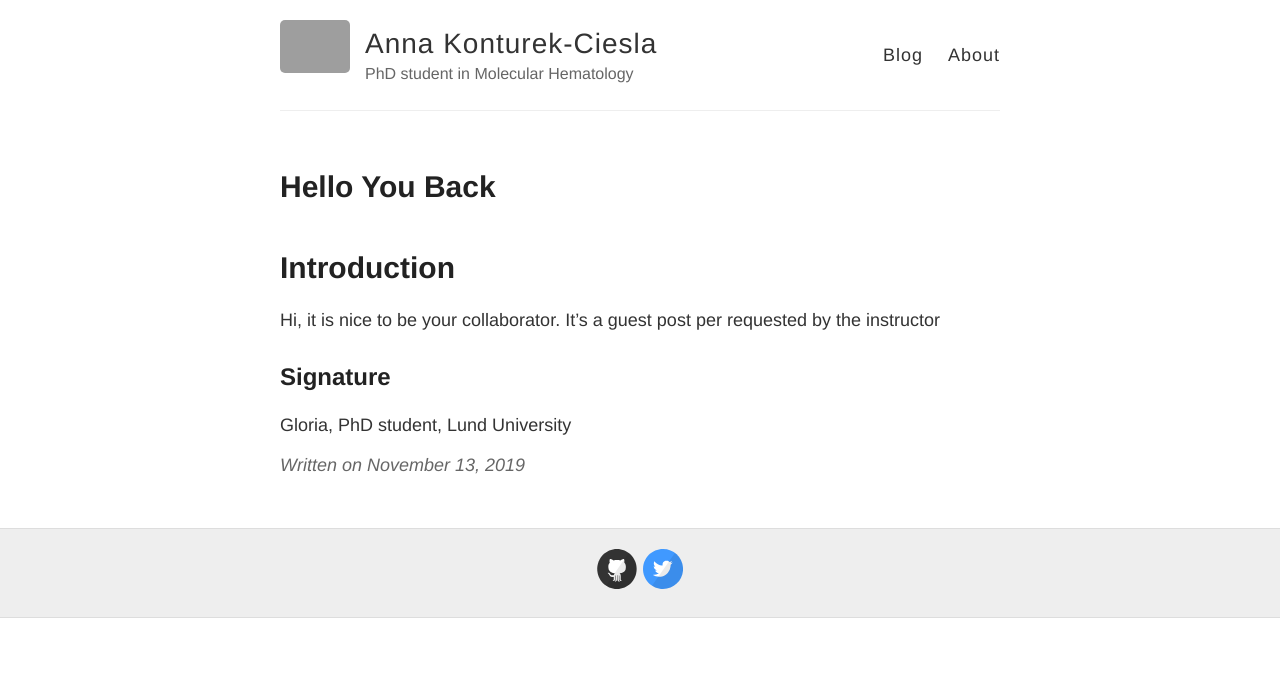
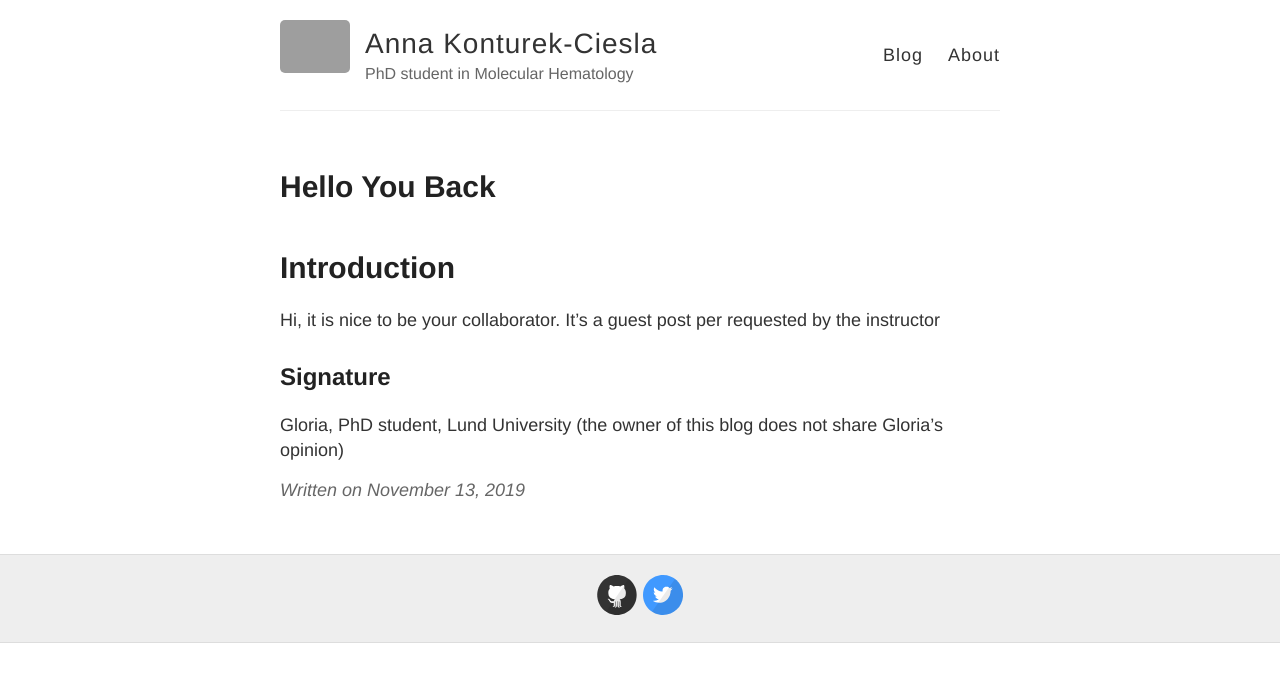
Before and after one commit to annakonturekciesla/annakonturekciesla.github.io, a Jekyll site: the page built from _posts/2019-11-13-Hello-you-back.md, in a window 1280 px wide. Shown: the top 682 px of the page. Built offline with Jekyll 4.4.1, drawn with Linux system fonts in a browser that asks for light colours; our own code applies the rules of GitHub Pages for plain Markdown files; grey boxes are pictures that could not be loaded.

Commit message:
Modified post

```diff
--- a/_posts/2019-11-13-Hello-you-back.md
+++ b/_posts/2019-11-13-Hello-you-back.md
@@ -4,4 +4,4 @@ Hi, it is nice to be your collaborator.
 It's a guest post per requested by the instructor
 
 ## Signature
-Gloria, PhD student, Lund University
+Gloria, PhD student, Lund University (the owner of this blog does not share Gloria's opinion)
```
